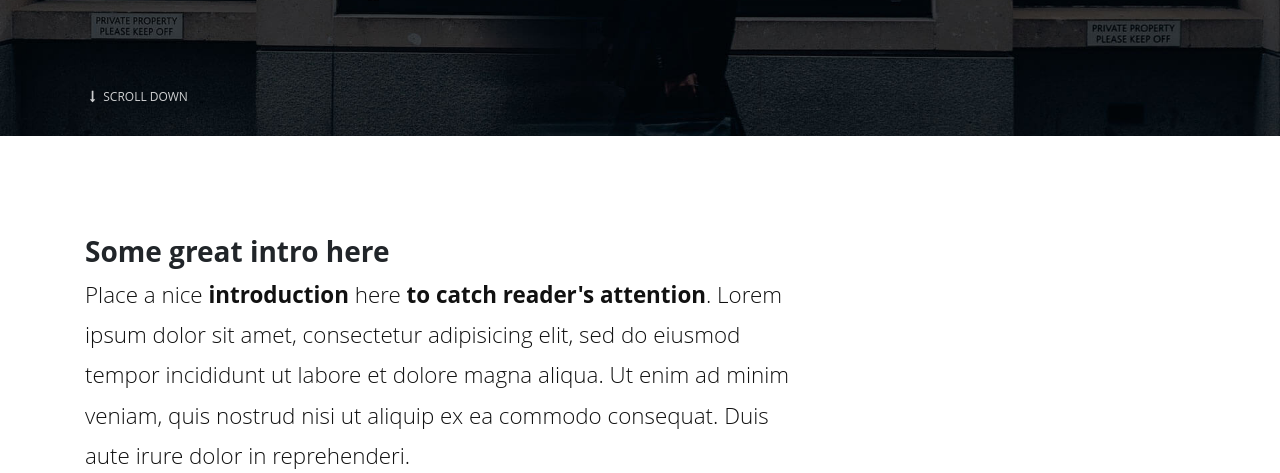
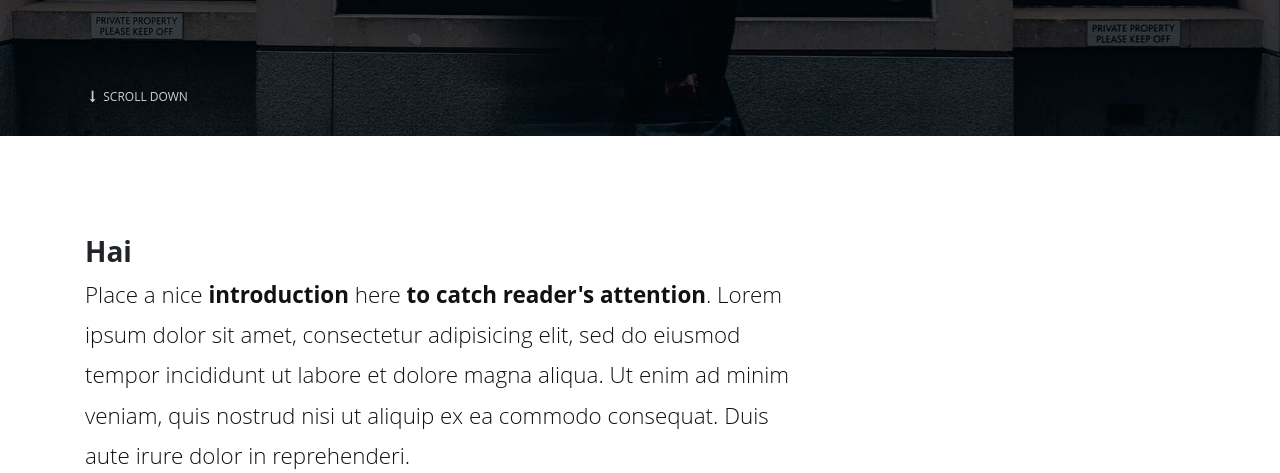
Before and after one commit to geraldick10/Django-blog, a Django app: template project/templates/index.html in a window 1280 px wide. Shown: the part 494-967 px from the top of the page. Run offline with Django 3.2, Linux system fonts and the light colour scheme; the template is opened without the code that fills it, so the values that code supplies are empty; some libraries are stand-ins or nearby versions.

Commit message:
nathasya
hai

```diff
--- a/project/templates/index.html
+++ b/project/templates/index.html
@@ -15,7 +15,7 @@
       <div class="container">
         <div class="row">
           <div class="col-lg-8">
-            <h2 class="h3">Some great intro here</h2>
+            <h2 class="h3">Hai</h2>
             <p class="text-big">Place a nice <strong>introduction</strong> here <strong>to catch reader's attention</strong>. Lorem ipsum dolor sit amet, consectetur adipisicing elit, sed do eiusmod tempor incididunt ut labore et dolore magna aliqua. Ut enim ad minim veniam, quis nostrud nisi ut aliquip ex ea commodo consequat. Duis aute irure dolor in reprehenderi.</p>
           </div>
         </div>
```
